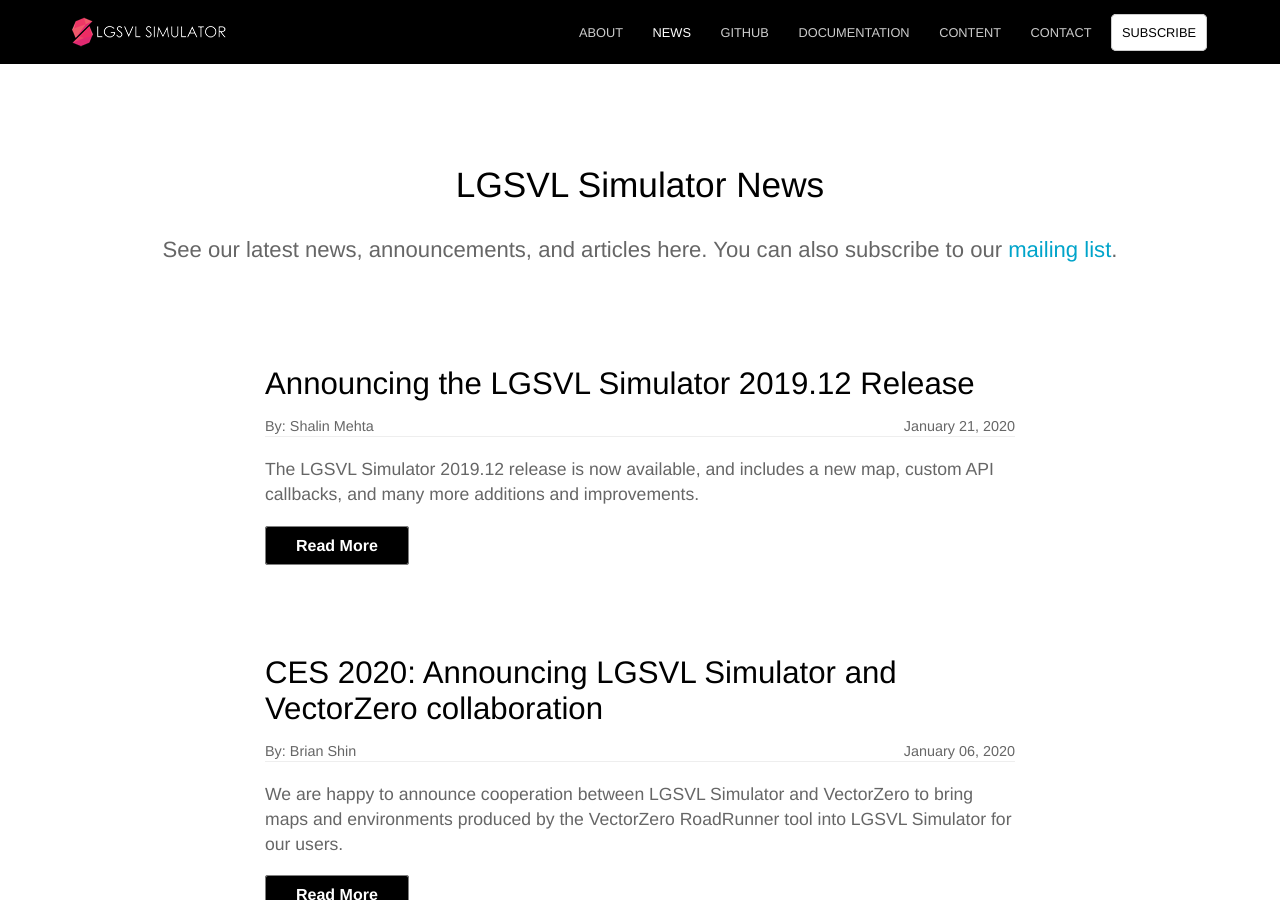
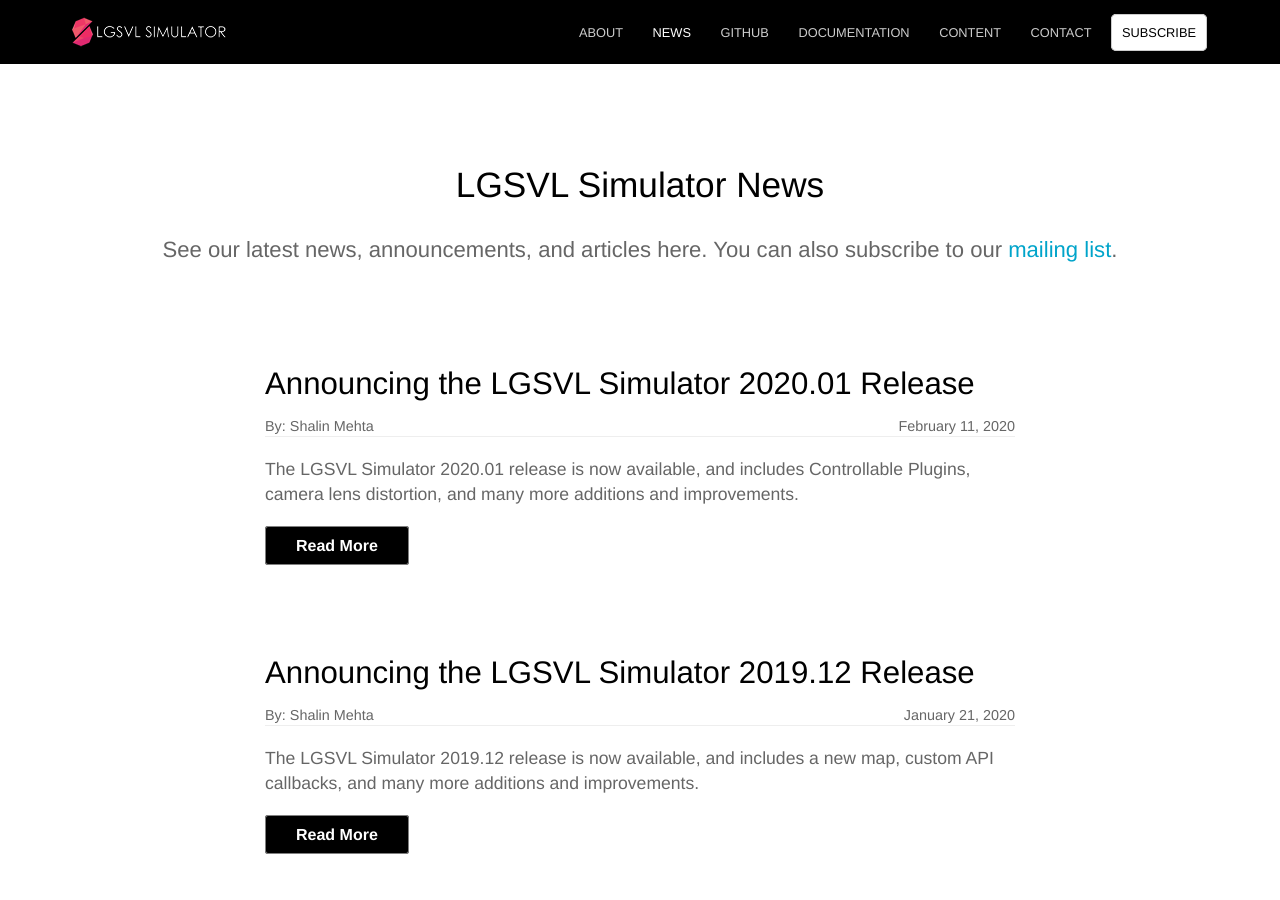
Before and after one commit to lgsvl/lgsvl.github.io, a Jekyll site: the page built from blog/index.html, in a window 1280 px wide and 900 px high. Built offline with Jekyll 4.4.1, drawn with Linux system fonts in a browser that asks for light colours; nearby versions of some CDN libraries; the list of posts is cut into pages by our own code; comment, search, counter and statistics services are not loaded; some of the changed text lies outside the part shown.

Commit message:
2020.01 Release

```diff
--- /dev/null
+++ b/_posts/2020-02-11-2020-01-release.md
@@ -0,0 +1,36 @@
+---
+date: 2020-2-11
+title: Announcing the LGSVL Simulator 2020.01 Release
+author: Shalin Mehta
+excerpt: <p>The LGSVL Simulator 2020.01 release is now available, and includes Controllable Plugins, camera lens distortion, and many more additions and improvements.</p>
+---
+
+The 2020.01 release of LGSVL Simulator release is now [available](https://github.com/lgsvl/simulator/releases/tag/2020.01), and includes Controllable Plugins, camera lens distortion, and many more additions and improvements.
+
+### Controllable Plugins
+
+We have added support for custom Controllable objects to be added to the scene with the Python API. See the example [TrafficCone](https://github.com/lgsvl/TrafficCone) which is included in the Simulator binary and the accompanying [quickstart script](https://github.com/lgsvl/PythonAPI/blob/master/quickstart/28-control-traffic-cone.py)
+
+![]({{site.baseurl}}/images/blog/2020-02-11-2020-01-release-cones.png)
+
+<br />
+
+### Camera Lens Distortion
+
+In order to make camera images more realistic, you can now add distortion parameters to all camera sensors (Color Camera, Semantic Camera, Depth Camera). See the [Color Camera](https://www.lgsvlsimulator.com/docs/sensor-json-options/#color-camera) for an explanation on the parameters.
+
+<br />
+
+### Non-uniform Lidar Beam Distribution
+
+To match real-world Lidar beam distributions, we have added support to specify the Elevation angle of each beam. See the [Lidar]() for an example configuration of a non-uniform distribution.
+
+<br />
+
+### HD Map Lane Relations
+
+We fixed our HD Map exporter to include the inter-lane relations. This fix allows Apollo to change lanes while driving and simplifies imported map annotations.
+
+<br />
+
+Get the latest features and fixes by downloading the [2020.01 Release](https://github.com/lgsvl/simulator/releases/tag/2020.01)!
```
Also changed, not shown: _posts/2020-01-21-2019-12-release.md (+1 -1 lines), 1 other file.
